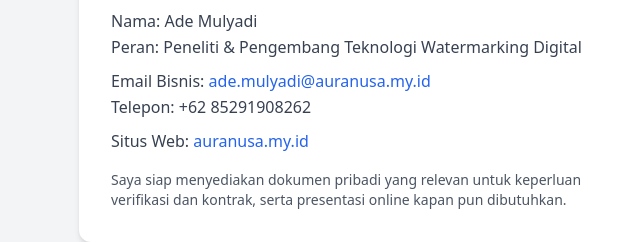
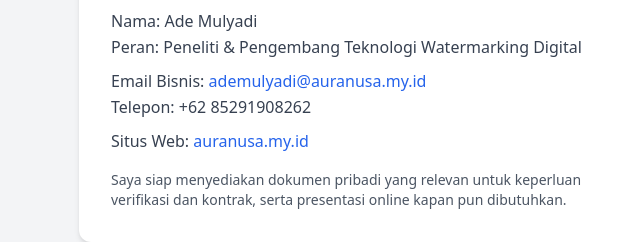
Before and after one commit to ademulia/landing-page-auranusa, a plain HTML site: page index.html in a window 1280 px wide. Shown: the part 3022-3264 px from the top of the page, 273-913 px from the left. Drawn offline with nearby package versions, Linux system fonts and the light colour scheme.

Commit message:
Update index.html

```diff
--- a/index.html
+++ b/index.html
@@ -193,7 +193,7 @@
                     Peran: Peneliti & Pengembang Teknologi Watermarking Digital
                 </p>
                 <p class="text-gray-700 mb-2">
-                    Email Bisnis: <a href="mailto:ademulyadi@auranusa.my.id" class="text-blue-600 hover:underline">ade.mulyadi@auranusa.my.id</a> <br>
+                    Email Bisnis: <a href="mailto:ademulyadi@auranusa.my.id" class="text-blue-600 hover:underline">ademulyadi@auranusa.my.id</a> <br>
                     Telepon: +62 85291908262
                 </p>
                 <p class="text-gray-700">
```
